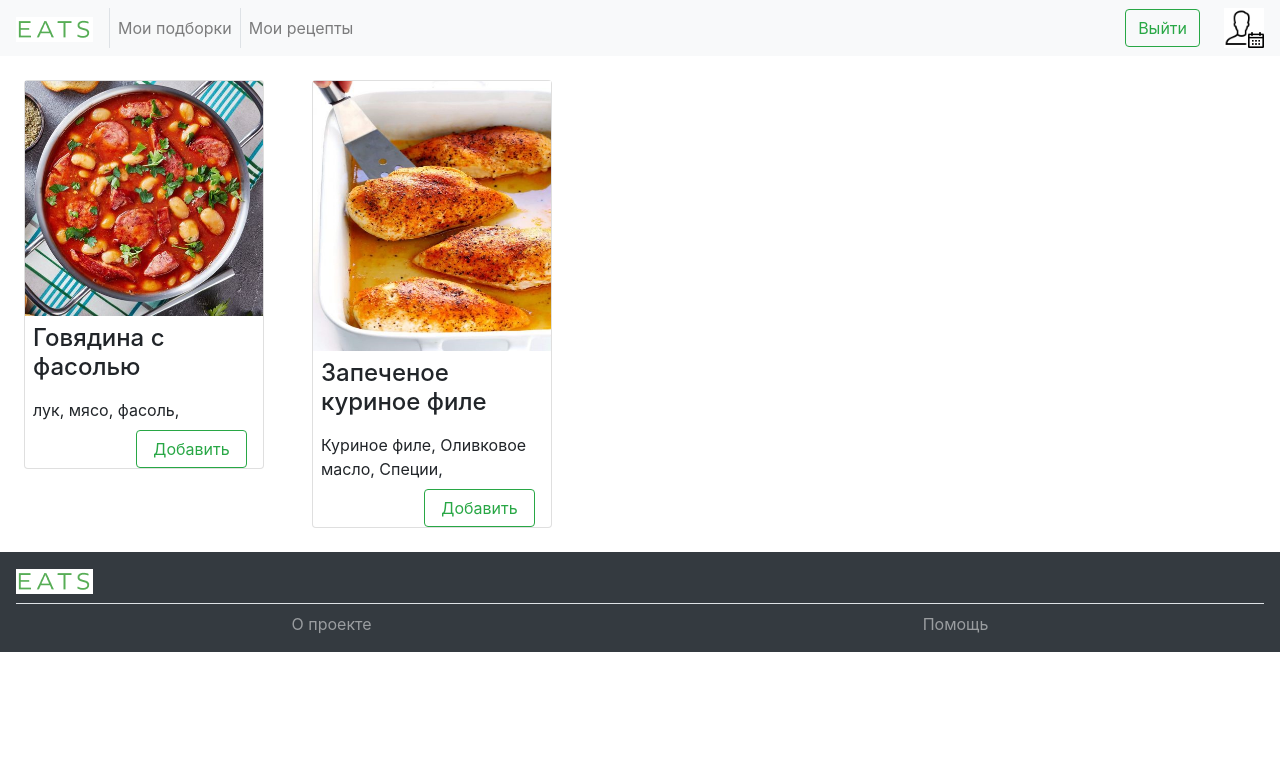
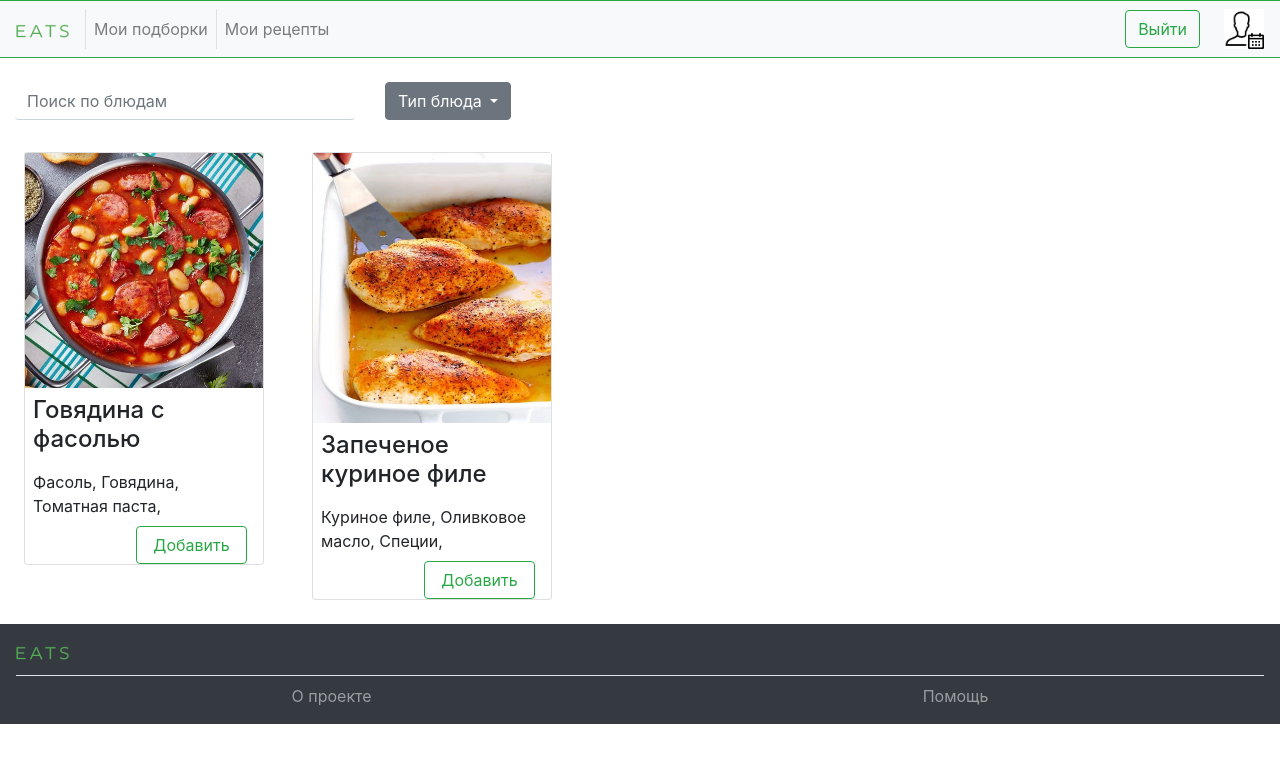
Before and after one commit to LizaSluzhaeva/EatsProject, a Vue app: page / in a window 1280 px wide. Shown: the top 762 px of the page. Built offline with nearby package versions, Linux system fonts and the light colour scheme.

Commit message:
feat: add Research and Filter component

```diff
--- a/src/App.vue
+++ b/src/App.vue
@@ -1,7 +1,11 @@
 <template>
   <div id="app">
-    <TopBar v-bind:users="users"></TopBar>
-    <ListOfRecipesShort v-bind:recipes="recipes"></ListOfRecipesShort>
+    <TopBar></TopBar>
+    <div class="mt-4 container row">
+      <SearchRecipe class="col col-lg-4 col-md-4 col-sm-4"></SearchRecipe>
+      <FilterRecipe class="col col-lg-2 col-md-2 col-sm-2"></FilterRecipe>
+    </div>
+    <ListOfRecipesShort></ListOfRecipesShort>
     <BottomBar></BottomBar>
   </div>
 </template>
@@ -10,61 +14,42 @@
 import TopBar from "@/components/TopBar";
 import ListOfRecipesShort from "@/components/ListOfRecipesShort";
 import BottomBar from "@/components/BottomBar";
+import SearchRecipe from "@/components/SearchRecipe";
+import FilterRecipe from "@/components/FilterRecipe";
 
 export default {
   name: 'App',
-  data() {
-    return {
-      recipe: {
-        name: '',
-        id: '',
-        type: '',
-        image: '',
-        time: '',
-        ingredients: '',
-        instruction: '',
-        isPrivate: '',
-        creatorId: ''
-      },
-      recipes: [
-        {
-          name:'Говядина с фасолью',
-          id: 1, type: 'Основное блюдо',
-          image: 'блюдо1.jpg',
-          time: '25-35 мин',
-          ingredients: ['лук', 'мясо', 'фасоль'],
-          instruction: 'Пожарить лук на небольшом количестве масла. Добавить мелко нарезанную говядину, обжарить 5 минут на сильном огне и залить томатной пастой. Тушить еще 15-20 минут. Заранее замоченную на ночь фасоль добавить в мясу, тушить еще 15 минут. Посолить и поперчить по вкусу, украсить зеленью.',
-          isPrivate: false,
-          creatorId: 1
-        },
-        {
-          name:'Запеченое куриное филе ',
-          id: 1, type: 'Основное блюдо',
-          image: 'блюдо2.jpg',
-          time: '30-40 мин',
-          ingredients: ['Куриное филе', 'Оливковое масло', 'Специи'],
-          instruction: 'Помыть филе, посыпать специями и маслом. Запекать 30 минут',
-          isPrivate: false,
-          creatorId: 1
-        }
-      ],
-      user: {
-        login: '',
-        password: '',
-        id: '',
-        name: '',
-        surname: '',
-        isAdmin: ''
-      },
-      users: [
-        {login: "Ivan66", password: "777", id: 1, name: "Ivan", Surname:"Van",isAdmin: false}
-      ],
-    }
-  },
   components: {
+    FilterRecipe,
+    SearchRecipe,
     ListOfRecipesShort,
     TopBar,
     BottomBar
+  },
+  methods: {
+    async getRequest(url, method = 'Get', data = null) {
+      try {
+        const headers = {}
+        let body
+
+        if (data) {
+          headers['Content-Type'] = 'application/json'
+          body = JSON.stringify(data)
+        }
+
+        const response = await fetch(url, {
+          method,
+          headers,
+          body
+        })
+        return response.json()
+      } catch (e) {
+        console.warn('Error', e.message);
+      }
+    },
+    async mounted() {
+      this.recipes = await this.getRequest('http://localhost/3000/recipes') // указываем порт на котором работает сервер
+    }
   }
 }
 </script>
--- a/src/components/BottomBar.vue
+++ b/src/components/BottomBar.vue
@@ -2,7 +2,7 @@
   <div>
       <b-navbar type="dark" variant="dark" class="d-flex justify-content-between">
         <div class="d-flex flex-column w-100">
-          <b-navbar-brand href="#" class="pb-2"><img src="../../pictures/logo.png" alt="Не удалось загрузить изображение"></b-navbar-brand>
+          <b-navbar-brand href="#" class="pb-2"><img src="../../pictures/logo.svg" alt="Не удалось загрузить изображение"></b-navbar-brand>
           <b-navbar-nav class="border-top d-flex flex-row justify-content-around">
             <b-nav-item href="#">О проекте</b-nav-item>
             <b-nav-item href="#">Помощь</b-nav-item>
@@ -15,6 +15,7 @@
 <script>
 import 'bootstrap/dist/css/bootstrap.css'
 import 'bootstrap-vue/dist/bootstrap-vue.css'
+
 export default {
 name: "BottomBar"
 }
--- /dev/null
+++ b/src/components/FilterRecipe.vue
@@ -0,0 +1,25 @@
+<template>
+  <div class="dropdown ">
+    <button class="btn btn-secondary dropdown-toggle" type="button" id="dropdownMenuButton" data-toggle="dropdown" aria-haspopup="true" aria-expanded="false">
+      Тип блюда
+    </button>
+    <div class="dropdown-menu" aria-labelledby="dropdownMenuButton">
+      <a class="dropdown-item" href="#">Десерт</a>
+      <a class="dropdown-item" href="#">Обед</a>
+      <a class="dropdown-item" href="#">Завтраки</a>
+    </div>
+  </div>
+</template>
+
+<script>
+import 'bootstrap/dist/css/bootstrap.css'
+import 'bootstrap-vue/dist/bootstrap-vue.css'
+
+export default {
+  name: "FilterRecipe"
+}
+</script>
+
+<style scoped>
+
+</style>
--- a/src/components/ListOfRecipesShort.vue
+++ b/src/components/ListOfRecipesShort.vue
@@ -12,9 +12,93 @@ import RecipeShort from "@/components/RecipeShort";
 
 export default {
 name: "ListOfRecipesShort",
-  props: ['recipes'],
   components: {
     RecipeShort
+  },
+  data() {
+    return {
+      recipes: [
+        {
+          name:'Говядина с фасолью',
+          id: 1,
+          type: 'Основное блюдо',
+          image: 'блюдо1.jpg',
+          time: '25-35 мин',
+          ingredients: [
+            {
+              product: {
+                name: "Фасоль"
+              },
+              numberOfProduct: 100,
+              unitOfMeasurement: 'грамм'
+            },
+            {
+              product: {
+                name: "Говядина"
+              },
+              numberOfProduct: 200,
+              unitOfMeasurement: 'грамм'
+            },
+            {
+              product: {
+                name: "Томатная паста"
+              },
+              numberOfProduct: 100,
+              unitOfMeasurement: 'грамм'
+            }
+          ],
+          instruction: 'Пожарить лук на небольшом количестве масла. Добавить мелко нарезанную говядину, обжарить 5 минут на сильном огне и залить томатной пастой. Тушить еще 15-20 минут. Заранее замоченную на ночь фасоль добавить в мясу, тушить еще 15 минут. Посолить и поперчить по вкусу, украсить зеленью.',
+          isPrivate: false,
+          creatorId: {
+            login: "Ivan66",
+            password: "777",
+            id: 1,
+            name: "Ivan",
+            Surname:"Van",isAdmin: false
+          }
+        },
+        {
+          name:'Запеченое куриное филе',
+          id: 2,
+          type: 'Основное блюдо',
+          image: 'блюдо2.jpg',
+          time: '30-40 мин',
+          ingredients: [
+            {
+              product: {
+                name: "Куриное филе"
+              },
+              numberOfProduct: 200,
+              unitOfMeasurement: 'грамм'
+            },
+            {
+              product: {
+                name: "Оливковое масло"
+              },
+              numberOfProduct: 20,
+              unitOfMeasurement: 'грамм'
+            },
+            {
+              product: {
+                name: "Специи"
+              },
+              numberOfProduct: 1,
+              unitOfMeasurement: 'грамм'
+            }
+          ],
+          instruction: 'Помыть филе, посыпать специями и маслом. Запекать 30 минут',
+          isPrivate: false,
+          creatorId: {
+            login: "Ivan66",
+            password: "777",
+            id: 1,
+            name: "Ivan",
+            Surname:"Van",
+            isAdmin: false
+          }
+        }
+      ]
+    }
   }
 }
 </script>
--- a/src/components/RecipeShort.vue
+++ b/src/components/RecipeShort.vue
@@ -5,7 +5,7 @@
       <h4 class="p-2 mb-0 "> {{ recipe.name }} </h4>
       <div class="p-2">
         <span class="card-text" v-for="ingredient in recipe.ingredients" :key="ingredient">
-          {{ ingredient }},
+          {{ ingredient.product.name }},
         </span>
       </div>
       <div class="d-flex flex-row justify-content-end pr-3 ">
--- /dev/null
+++ b/src/components/SearchRecipe.vue
@@ -0,0 +1,21 @@
+<template>
+  <div>
+    <label class="w-100">
+      <input type="text" class=" form-control border-left-0 border-right-0 border-top-0"
+             placeholder="Поиск по блюдам" aria-describedby="basic-addon1">
+    </label>
+  </div>
+</template>
+
+<script>
+import 'bootstrap/dist/css/bootstrap.css'
+import 'bootstrap-vue/dist/bootstrap-vue.css'
+
+export default {
+name: "SearchRecipe"
+}
+</script>
+
+<style scoped>
+
+</style>
--- a/src/components/TopBar.vue
+++ b/src/components/TopBar.vue
@@ -1,8 +1,8 @@
 <template>
   <div>
-    <b-navbar type="light" variant="light" class="d-flex justify-content-between">
+    <b-navbar type="light" variant="light" class="d-flex justify-content-between border-bottom border-top border-success">
       <div class="d-flex flex-row">
-        <b-navbar-brand href="#"><img src="../../pictures/logo.png" alt="Не удалось загрузить изображение"></b-navbar-brand>
+        <b-navbar-brand href="#"><img src="../../pictures/logo.svg" alt="Не удалось загрузить изображение"></b-navbar-brand>
         <b-navbar-nav v-show="users.length !== 0">
           <b-nav-item href="#" class="border-left" >Мои подборки</b-nav-item>
           <b-nav-item href="#" class="border-left">Мои рецепты</b-nav-item>
@@ -21,8 +21,20 @@ import 'bootstrap/dist/css/bootstrap.css'
 import 'bootstrap-vue/dist/bootstrap-vue.css'
 
 export default {
-  props: ['users'],
-  name: "TopBar"
+  name: "TopBar",
+  data() {
+    return {
+      users: [
+        {
+          login: "Ivan66",
+          password: "777",
+          id: 1,
+          name: "Ivan",
+          Surname:"Van",isAdmin: false
+        }
+      ]
+    }
+  }
 }
 
 </script>
```
Also changed, not shown: src/components/RecipeImage.vue (deleted, +0 -16 lines), pictures/logo.svg (added), src/main.js (line endings or trailing spaces).
